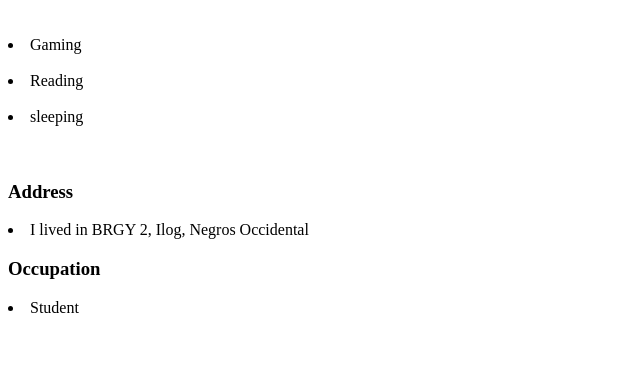
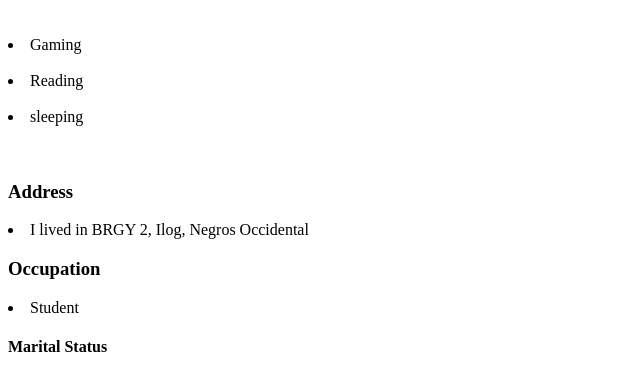
Before and after one commit to jrey2322/GRANDEA---Second-Semester, a plain HTML site: page index.html in a window 1280 px wide. Shown: the part 558-935 px from the top of the page, without its empty margins (0-640 px from the left). Before the commit the page ends 883 px from the top, so only its background shows below. Drawn offline with Linux system fonts and the light colour scheme.

Commit message:
twentu-ninth commit

```diff
--- a/index.html
+++ b/index.html
@@ -25,3 +25,5 @@
 
 <h3>Occupation</h3>
 <li>Student</li>
+
+<h4>Marital Status</h4>
```
